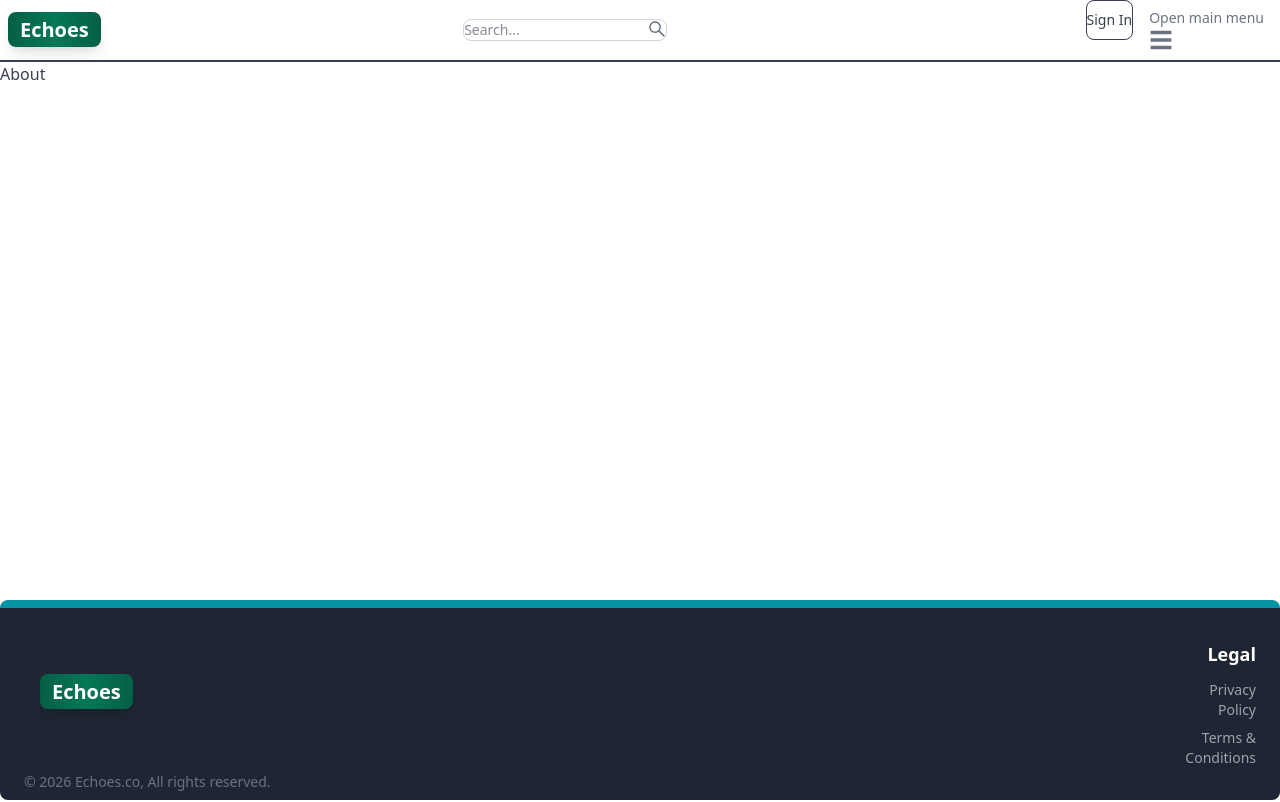
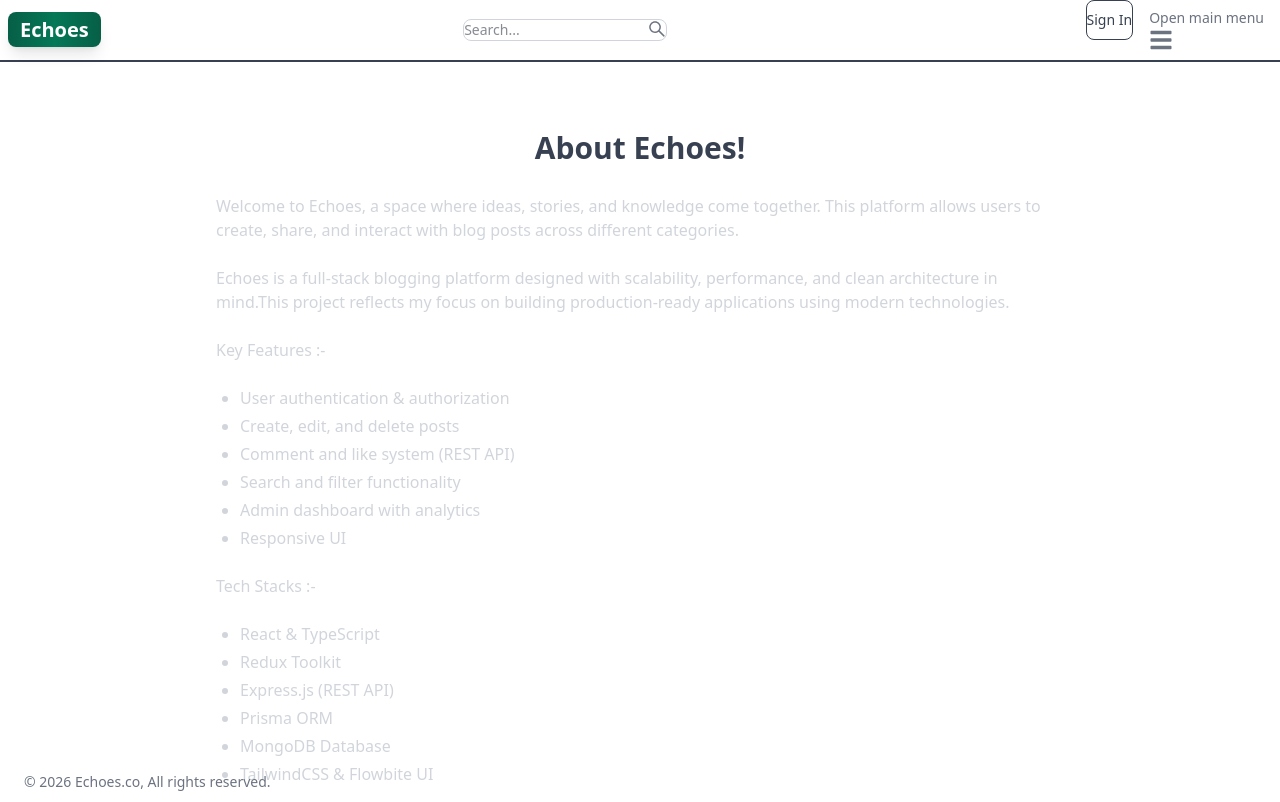
Before and after one commit to syed-yaga/echoes, a React (Vite) app in the folder client/: page /about in a window 1280 px wide. Shown: the top 802 px of the page. Built offline with nearby package versions, Linux system fonts and the light colour scheme; no server answers.

Commit message:
added rest of the things

```diff
--- a/client/src/pages/About.tsx
+++ b/client/src/pages/About.tsx
@@ -1,9 +1,54 @@
-
-
 export function About() {
   return (
-    <div>
-      About
+    <div className="min-h-screen flex items-center justify-center">
+      <div className="max-w-4xl mx-auto px-6 py-10 space-y-6">
+        <div>
+          <h1 className="text-3xl font font-semibold text-center my-7">
+            About Echoes!
+          </h1>
+          <div className="text-md text-gray-300 flex flex-col gap-6">
+            <p>
+              Welcome to Echoes, a space where ideas, stories, and knowledge
+              come together. This platform allows users to create, share, and
+              interact with blog posts across different categories.
+            </p>
+
+            <p>
+              Echoes is a full-stack blogging platform designed with
+              scalability, performance, and clean architecture in mind.This
+              project reflects my focus on building production-ready
+              applications using modern technologies.
+            </p>
+
+            <h3>Key Features :-</h3>
+
+            <ul className="list-disc pl-6 space-y-1">
+              <li>User authentication & authorization</li>
+              <li>Create, edit, and delete posts</li>
+              <li>Comment and like system (REST API)</li>
+              <li>Search and filter functionality</li>
+              <li>Admin dashboard with analytics</li>
+              <li>Responsive UI</li>
+            </ul>
+
+            <h3>Tech Stacks :-</h3>
+
+            <ul className="list-disc pl-6 space-y-1">
+              <li>React & TypeScript</li>
+              <li>Redux Toolkit</li>
+              <li>Express.js (REST API)</li>
+              <li>Prisma ORM</li>
+              <li>MongoDB Database</li>
+              <li>TailwindCSS & Flowbite UI</li>
+            </ul>
+
+            <p>
+              Echoes is continuously evolving as I implement scalable patterns,
+              optimize performance, and explore advanced system design concepts.
+            </p>
+          </div>
+        </div>
+      </div>
     </div>
-  )
+  );
 }
--- a/client/src/pages/Projects.tsx
+++ b/client/src/pages/Projects.tsx
@@ -1,9 +1,13 @@
-
+import CalltoAction from "../components/CalltoAction";
 
 export function Projects() {
   return (
-    <div>
-      Projects
+    <div className="min-h-screen max-w-2xl mx-auto flex justify-center items-center flex-col gap-6 p-3">
+      <h1 className="text-3xl font-semibold">Projects</h1>
+      <p className="text-md text-gray-500">
+        Master the MERN Stack through hands-on, real-world project building.
+      </p>
+      <CalltoAction />
     </div>
-  )
+  );
 }
```
